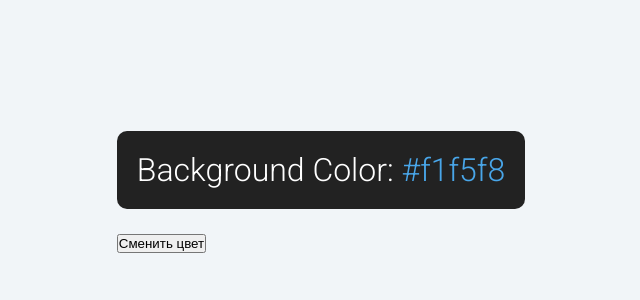
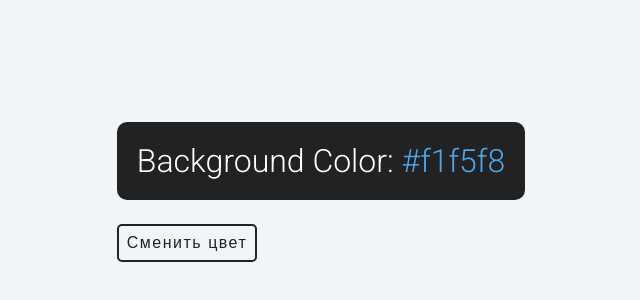
Before and after one commit to lambert34/Color-switch-JS-, a plain HTML site: page index.html in a window 1280 px wide. Shown: the part 208-508 px from the top of the page, without its empty margins (319-959 px from the left). Drawn offline with Linux system fonts and the light colour scheme.

Commit message:
кастомизирует кнопку
убирает линии и дефолтное поведение с помощью свойства     outline: none;

```diff
--- a/css/style.css
+++ b/css/style.css
@@ -28,3 +28,15 @@ body {
 .color {
     color: #49a6e9;
 }
+
+.btn {
+    background-color: transparent;
+    padding: 8px;
+    border: 2px solid #222;
+    border-radius: 5px;
+    font-size: 16px;
+    letter-spacing: 1.5px;
+    color: #222;
+    cursor: pointer;
+    outline: none;
+}
```
